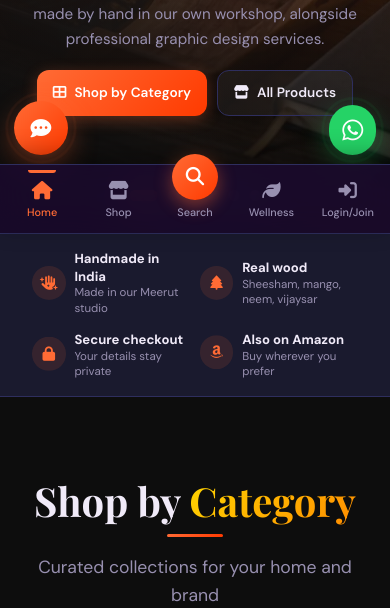
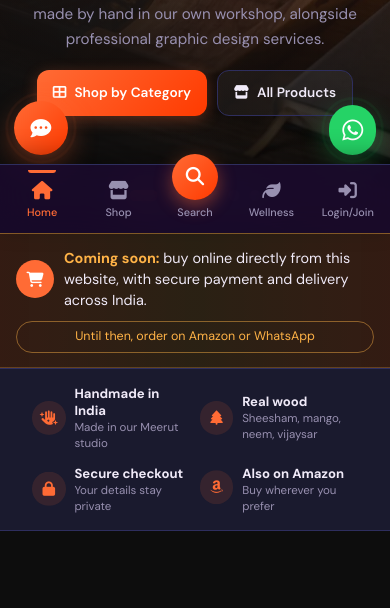
Before and after one commit to aijazamaankhan/velorexdesign-new, a PHP site: page / in a window 390 px wide. Shown: the part 611-1219 px from the top of the page. Run offline with PHP 8.4, Linux system fonts and the light colour scheme; data that the repository does not hold is empty.

Commit message:
Home: "buy online coming soon" band under the banner
A separate full-width band directly below the rotating hero, so the message
shows whichever slide is up (inside a slide only one of six carried it).
Kept out of the hero itself: on phones the slide content already fills the
screen and a pinned strip would cover the buttons.

Co-Authored-By: Claude Opus 5.5 <noreply@anthropic.com>

```diff
--- a/css/index.css
+++ b/css/index.css
@@ -4080,6 +4080,29 @@ html:not([data-design="living-craft"]) .row-header .section-title::after { margi
 .pd-soon i { color: #ffb347; margin-top: 3px; }
 .pd-soon strong { color: #ffb347; }
 
+/* "Buy online coming soon" band, directly under the home banner */
+.soon-band {
+  position: relative; z-index: 2;
+  background: linear-gradient(90deg, rgba(255,107,53,.16), rgba(255,179,71,.12) 50%, rgba(255,107,53,.16));
+  border-top: 1px solid rgba(255,179,71,.45); border-bottom: 1px solid rgba(255,179,71,.25);
+}
+.soon-band-inner { display: flex; align-items: center; justify-content: center; gap: 14px; padding: 14px 16px; text-align: left; }
+.soon-band-icon {
+  flex: none; width: 38px; height: 38px; border-radius: 50%; display: grid; place-items: center;
+  background: #ff6b35; color: #fff; font-size: .95rem;
+}
+.soon-band-text { margin: 0; font-size: .98rem; line-height: 1.45; color: var(--text-primary, #f0eaf8); }
+.soon-band-text strong { color: #ffb347; }
+.soon-band-note {
+  flex: none; font-size: .78rem; padding: 5px 12px; border-radius: 999px;
+  border: 1px solid rgba(255,179,71,.45); color: #ffb347; white-space: nowrap;
+}
+@media (max-width: 760px) {
+  .soon-band-inner { flex-wrap: wrap; gap: 10px; padding: 14px 16px; }
+  .soon-band-text { flex: 1 1 0; min-width: 0; font-size: .9rem; }
+  .soon-band-note { flex-basis: 100%; text-align: center; white-space: normal; }
+}
+
 /* ───────────── Product image viewer (lightbox) ───────────── */
 #detailMainImage { cursor: zoom-in; }
 .vx-lb-lock, .vx-lb-lock body { overflow: hidden; }
--- a/index.html
+++ b/index.html
@@ -50,10 +50,10 @@
     href="https://fonts.googleapis.com/css2?family=Playfair+Display:wght@400;700;900&family=DM+Sans:wght@300;400;500;600;700&family=Zilla+Slab:wght@500;600&display=swap"
     crossorigin="anonymous"
     referrerpolicy="no-referrer">
-  <link rel="stylesheet" href="css/index.css?v=20261125d">
+  <link rel="stylesheet" href="css/index.css?v=20261125e">
   <link rel="stylesheet" href="css/themes/living-craft.css?v=20261125c">
   <link rel="stylesheet" href="css/themes/living-craft-shell.css?v=20261125c">
-  <script src="js/index.js?v=20261125e" defer></script>
+  <script src="js/index.js?v=20261125f" defer></script>
   <script src="js/chat.js?v=20261125c" defer></script>
 </head>
 
@@ -559,6 +559,15 @@
             </div>
             <div class="hero-showcase" id="heroShowcase"></div>
           </div>
+        </div>
+      </section>
+
+      <!-- Announcement under the banner: same on every slide -->
+      <section class="soon-band" aria-label="Online shopping coming soon">
+        <div class="container soon-band-inner">
+          <span class="soon-band-icon" aria-hidden="true"><i class="fas fa-cart-shopping"></i></span>
+          <p class="soon-band-text"><strong>Coming soon:</strong> buy online directly from this website, with secure payment and delivery across India.</p>
+          <span class="soon-band-note">Until then, order on Amazon or WhatsApp</span>
         </div>
       </section>
 
```
